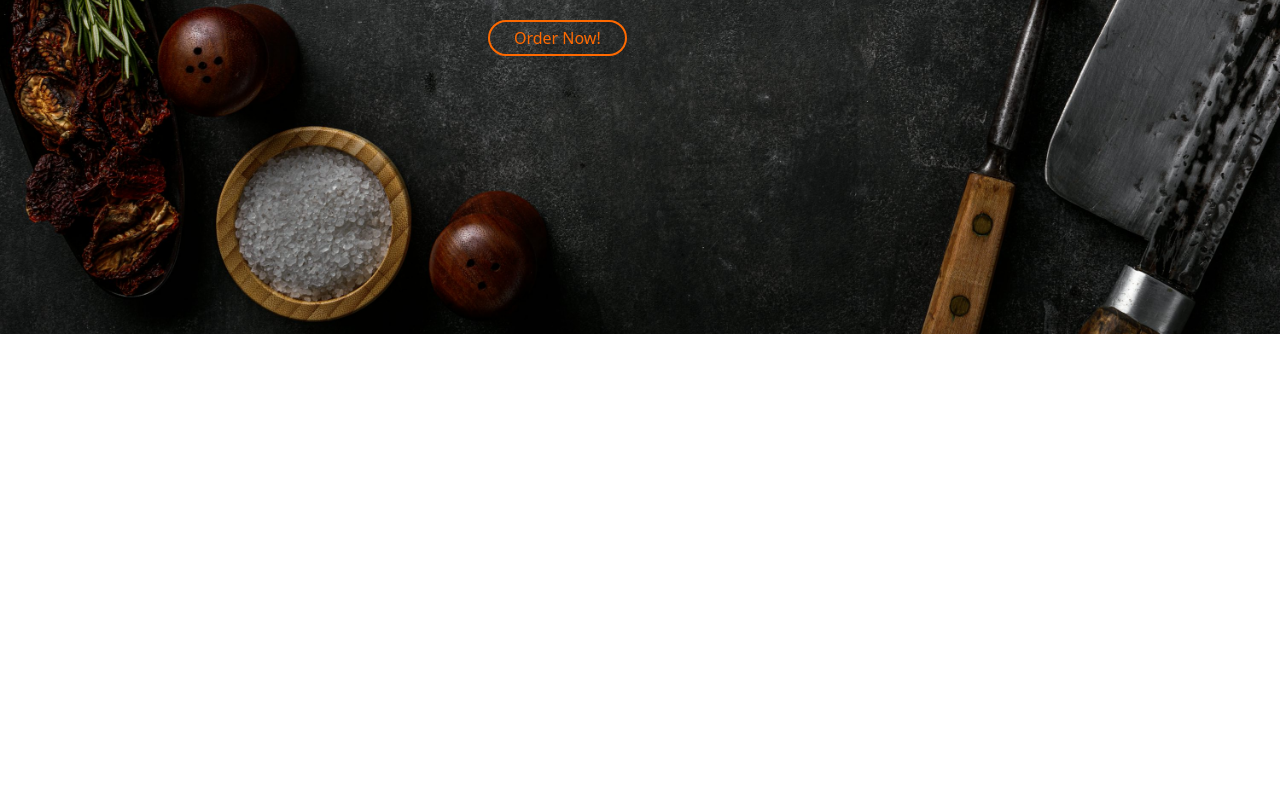
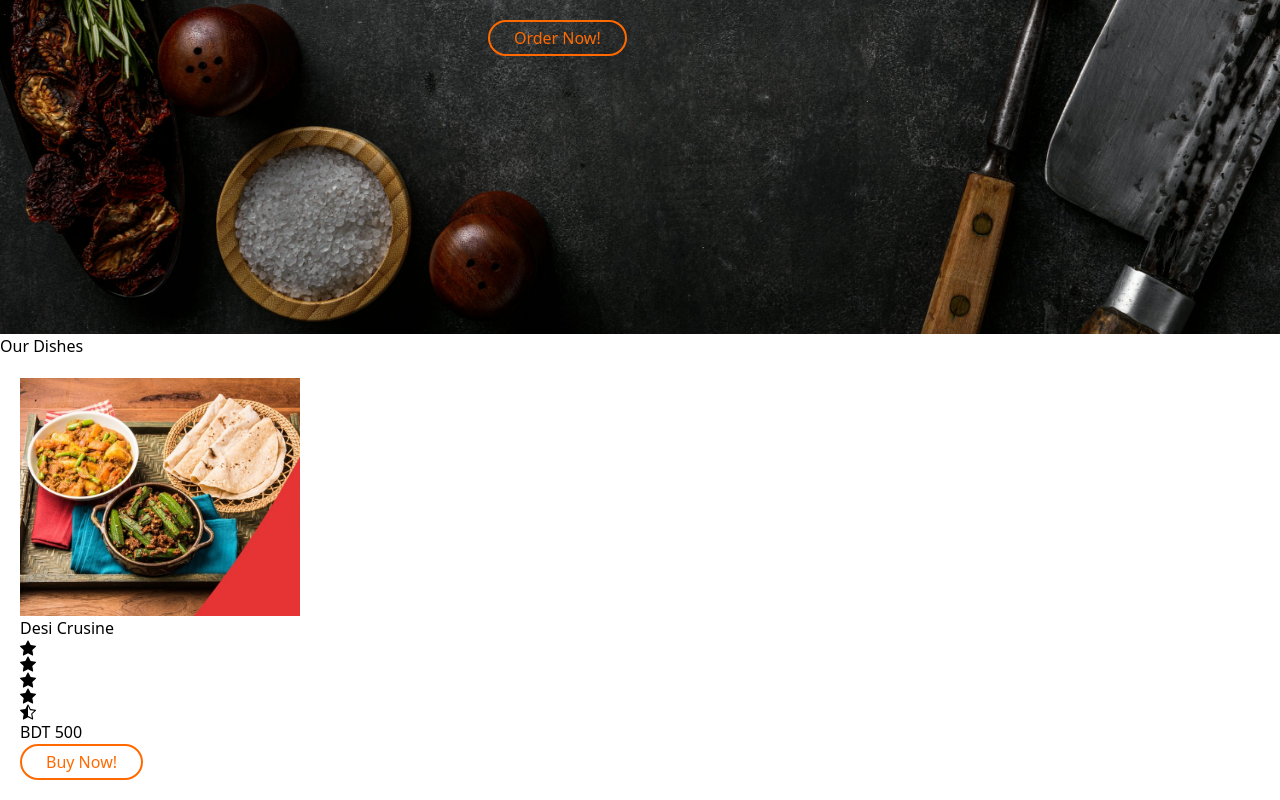
Before and after one commit to towfique-pranto/restaurant-project, a React (Vite) app: page / in a window 1280 px wide. Shown: the part 466-1266 px from the top of the page. Before the commit the page ends 800 px from the top, so only its background shows below. Built offline with nearby package versions, Linux system fonts and the light colour scheme.

Commit message:
added desi food card partially

```diff
--- a/src/App.jsx
+++ b/src/App.jsx
@@ -1,6 +1,7 @@
 import React from 'react'
 import Navbar from "./components/Navbar.jsx";
 import Home from "./components/Home.jsx";
+import Dishes from "./components/Dishes.jsx";
 
 const App = () => {
     return (
@@ -11,6 +12,9 @@ const App = () => {
                 <div id='home'>
                     <Home/>
                 </div>
+                <div id='dishes'>
+                    <Dishes />
+                </div>
             </main>
         </div>
     )
--- /dev/null
+++ b/src/components/Dishes.jsx
@@ -0,0 +1,16 @@
+import React from 'react'
+import DishCard from "../layout/DishCard.jsx";
+import img1 from "../assets/img/img1.jpg"
+
+const Dishes = () => {
+    return (
+        <div>
+            <h1>Our Dishes</h1>
+
+            <div>
+                <DishCard img={img1} title="Desi Crusine" price="BDT 500"/>
+            </div>
+        </div>
+    )
+}
+export default Dishes
--- a/src/components/Navbar.jsx
+++ b/src/components/Navbar.jsx
@@ -30,16 +30,16 @@ const Navbar = () => {
                             </div>
                             <ul className="absolute hidden space-y-2 group-hover:block bg-white border border-gray-300 shadow-md rounded-lg p-5">
                                 <li>
-                                    <Link to="dishes" spy={true} smooth={true} duration={500} className='hover:text-orange-500 transition-all cursor-pointer'>Spicy</Link>
+                                    <Link to="dishes" spy={true} smooth={true} duration={500} className='hover:text-orange-500 transition-all cursor-pointer'>Desi</Link>
                                 </li>
                                 <li>
-                                    <Link to="dishes" spy={true} smooth={true} duration={500} className='hover:text-orange-500 transition-all cursor-pointer'>Tasty</Link>
+                                    <Link to="dishes" spy={true} smooth={true} duration={500} className='hover:text-orange-500 transition-all cursor-pointer'>Organic</Link>
                                     </li>
                                 <li>
-                                    <Link to="dishes" spy={true} smooth={true} duration={500} className='hover:text-orange-500 transition-all cursor-pointer'>Delicious</Link>
+                                    <Link to="dishes" spy={true} smooth={true} duration={500} className='hover:text-orange-500 transition-all cursor-pointer'>Processed</Link>
                                     </li>
                                 <li>
-                                    <Link to="dishes" spy={true} smooth={true} duration={500} className='hover:text-orange-500 transition-all cursor-pointer'>Crispy</Link>
+                                    <Link to="dishes" spy={true} smooth={true} duration={500} className='hover:text-orange-500 transition-all cursor-pointer'>FastFood</Link>
                                 </li>
                             </ul>
                         </div>
--- /dev/null
+++ b/src/layout/DishCard.jsx
@@ -0,0 +1,28 @@
+import React from 'react'
+import {BsStarFill, BsStarHalf} from "react-icons/bs";
+import Button from "./Button.jsx";
+
+const DishCard = (props) => {
+    return (
+        <div className="w-1/4 lg:w-1/4 p-5 rounded-lg">
+            <img src={props.img} alt="img" />
+            <div>
+                <h3>
+                    {props.title}
+                </h3>
+                <div>
+                    <BsStarFill/>
+                    <BsStarFill/>
+                    <BsStarFill/>
+                    <BsStarFill/>
+                    <BsStarHalf/>
+                </div>
+                <div>
+                    <h3>{props.price}</h3>
+                    <Button title="Buy Now!"/>
+                </div>
+            </div>
+        </div>
+    )
+}
+export default DishCard
```
Also changed, not shown: src/assets/img/img1.jpg (added).
